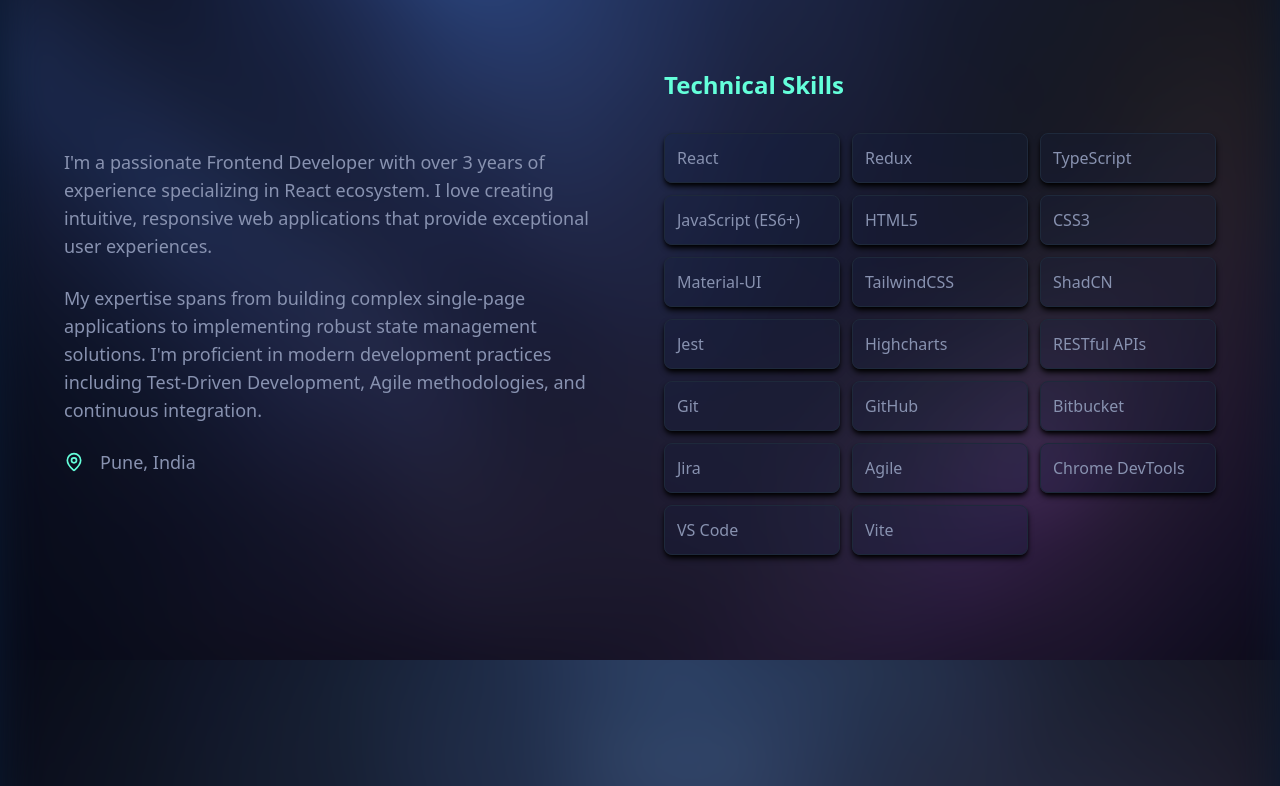
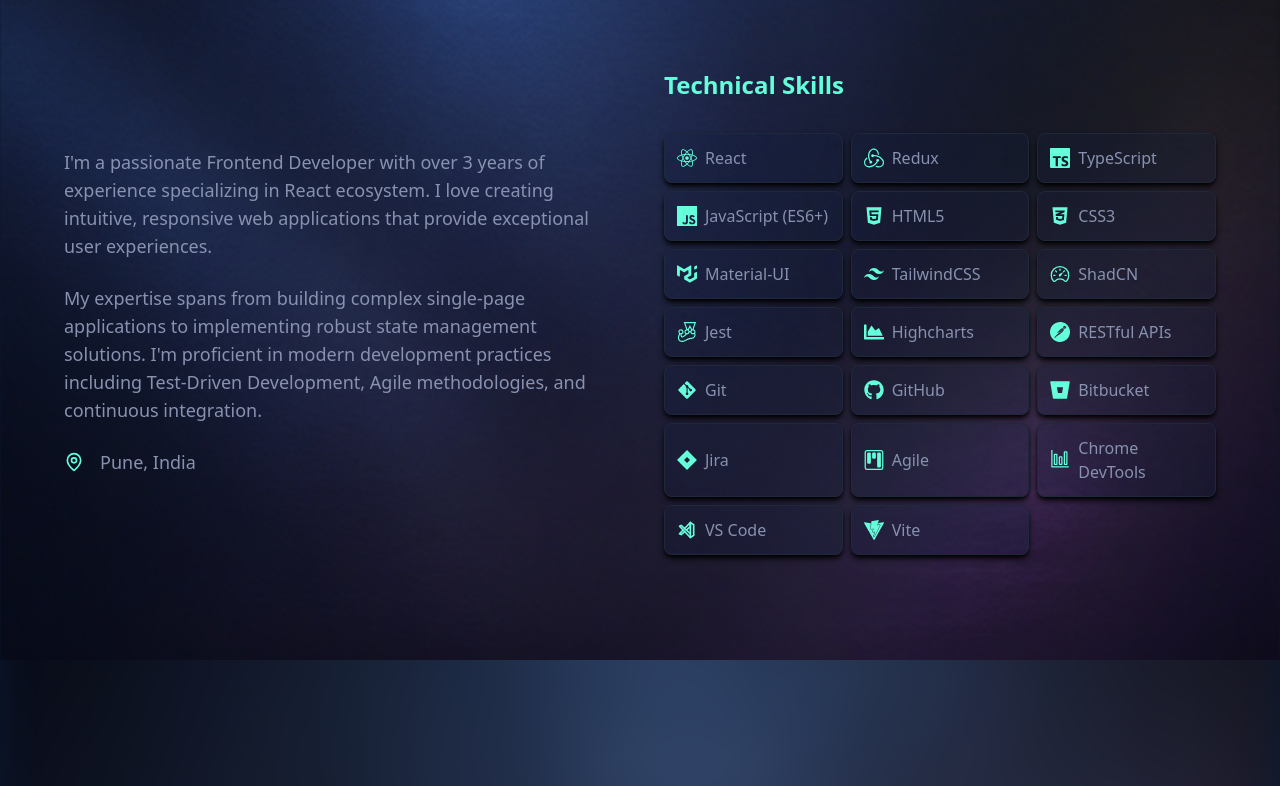
Before and after one commit to parharajay001/portfolio, a React (Vite) app: page / in a window 1280 px wide. Shown: the part 940-1726 px from the top of the page. Built offline with nearby package versions, Linux system fonts and the light colour scheme.

Commit message:
feat: Refactor skills data structure to include icons and update About component for improved rendering

```diff
--- a/src/data/portfolioData.ts
+++ b/src/data/portfolioData.ts
@@ -1,27 +1,39 @@
 import { Github, Mail, Phone } from 'lucide-react';
 import { ProfilePic, Project_1 } from '../assets/images';
+import { FaReact, FaHtml5, FaCss3Alt, FaGitAlt, FaGithub, FaBitbucket, FaJira, FaChartArea } from 'react-icons/fa';
+import { SiRedux, SiTypescript, SiJavascript, SiMui, SiTailwindcss, SiJest, SiPostman, SiVite } from 'react-icons/si';
+import { TbBrandVscode } from 'react-icons/tb';
+import { IoSpeedometerOutline } from 'react-icons/io5';
+import { BsKanban } from 'react-icons/bs';
+import { VscGraph } from 'react-icons/vsc';
+import type { IconType } from 'react-icons';
 
-export const skills = [
-  'React',
-  'Redux',
-  'TypeScript',
-  'JavaScript (ES6+)',
-  'HTML5',
-  'CSS3',
-  'Material-UI',
-  'TailwindCSS',
-  'ShadCN',
-  'Jest',
-  'Highcharts',
-  'RESTful APIs',
-  'Git',
-  'GitHub',
-  'Bitbucket',
-  'Jira',
-  'Agile',
-  'Chrome DevTools',
-  'VS Code',
-  'Vite',
+export interface Skill {
+  name: string;
+  Icon: IconType;
+}
+
+export const skills: Skill[] = [
+  { name: 'React', Icon: FaReact },
+  { name: 'Redux', Icon: SiRedux },
+  { name: 'TypeScript', Icon: SiTypescript },
+  { name: 'JavaScript (ES6+)', Icon: SiJavascript },
+  { name: 'HTML5', Icon: FaHtml5 },
+  { name: 'CSS3', Icon: FaCss3Alt },
+  { name: 'Material-UI', Icon: SiMui },
+  { name: 'TailwindCSS', Icon: SiTailwindcss },
+  { name: 'ShadCN', Icon: IoSpeedometerOutline },
+  { name: 'Jest', Icon: SiJest },
+  { name: 'Highcharts', Icon: FaChartArea },
+  { name: 'RESTful APIs', Icon: SiPostman },
+  { name: 'Git', Icon: FaGitAlt },
+  { name: 'GitHub', Icon: FaGithub },
+  { name: 'Bitbucket', Icon: FaBitbucket },
+  { name: 'Jira', Icon: FaJira },
+  { name: 'Agile', Icon: BsKanban },
+  { name: 'Chrome DevTools', Icon: VscGraph },
+  { name: 'VS Code', Icon: TbBrandVscode },
+  { name: 'Vite', Icon: SiVite }
 ];
 
 export const projects = [
--- a/src/pages/Portfolio/components/About.tsx
+++ b/src/pages/Portfolio/components/About.tsx
@@ -1,12 +1,19 @@
 import { MapPin } from 'lucide-react';
 import { motion } from 'framer-motion';
 import { Parallax } from 'react-parallax';
-import { personalInfo, skills } from '../../../data/portfolioData';
+import { AboutBackground } from '../../../assets/images';
+import { skills, personalInfo } from '../../../data/portfolioData';
 import { slideIn } from '../../../utils/animations';
-import { AboutBackground } from '../../../assets/images';
-import { BLURVALUE } from '../../../data/portfolio';
+import * as React from 'react';
+import type { IconBaseProps, IconType } from 'react-icons';
+
+const BLURVALUE = 1;
 
 export const About = () => {
+  const IconComponent = (icon: IconType) => {
+    return React.createElement(icon as React.ComponentType<IconBaseProps>, { size: 20 });
+  };
+
   return (
     <Parallax
       bgImage={AboutBackground}
@@ -65,11 +72,11 @@
             </motion.div>
             <motion.div {...slideIn('right')} viewport={{ once: true }} className='space-y-8'>
               <h3 className='text-2xl font-semibold mb-6 text-primary'>Technical Skills</h3>
-              <div className='grid grid-cols-2 sm:grid-cols-3 gap-3'>
+              <div className='grid grid-cols-2 sm:grid-cols-3 gap-2'>
                 {skills.map((skill, index) => (
-                  <motion.span
-                    key={skill}
-                    className='text-foreground-secondary hover:text-primary/50 bg-background-secondary/20 p-3 rounded-lg border border-border hover:border-primary/50 transition-colors shadow-black shadow-md cursor-default'
+                  <motion.div
+                    key={skill.name}
+                    className='text-foreground-secondary hover:text-primary bg-background-secondary/20 p-3 rounded-lg border border-border hover:border-primary transition-colors shadow-black shadow-md cursor-default flex items-center gap-2'
                     initial={{
                       opacity: 0,
                       y: 20,
@@ -82,8 +89,9 @@
                     viewport={{ once: true }}
                     whileHover={{ scale: 0.95 }}
                   >
-                    {skill}
-                  </motion.span>
+                    <div className='text-primary'>{skill.Icon && IconComponent(skill.Icon)}</div>
+                    <span>{skill.name}</span>
+                  </motion.div>
                 ))}
               </div>
             </motion.div>
```
